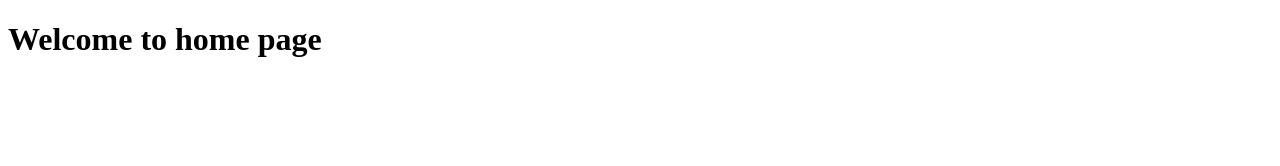
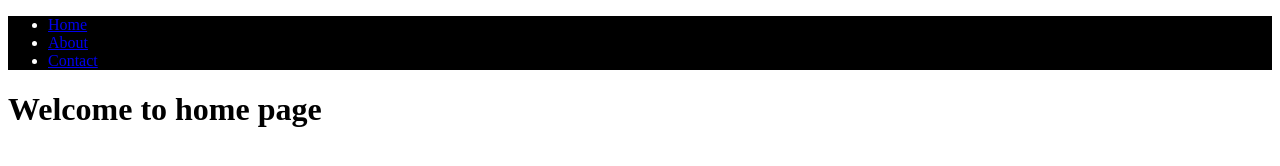
Before and after one commit to RehabHesham/DotNet_Day2VC, a plain HTML site: page index.html in a window 1280 px wide. Drawn offline with Linux system fonts and the light colour scheme.

Commit message:
Add navbar

```diff
--- a/index.html
+++ b/index.html
@@ -7,6 +7,13 @@
     <link rel="stylesheet" href="style.css" />
   </head>
   <body>
+    <nav>
+      <ul>
+        <li><a href="index.html">Home</a></li>
+        <li><a href="about.html">About</a></li>
+        <li><a href="contact.html">Contact</a></li>
+      </ul>
+    </nav>
     <h1>Welcome to home page</h1>
   </body>
 </html>
--- a/style.css
+++ b/style.css
@@ -0,0 +1,4 @@
+nav{
+    background-color: black;
+    color: white;
+}
```
